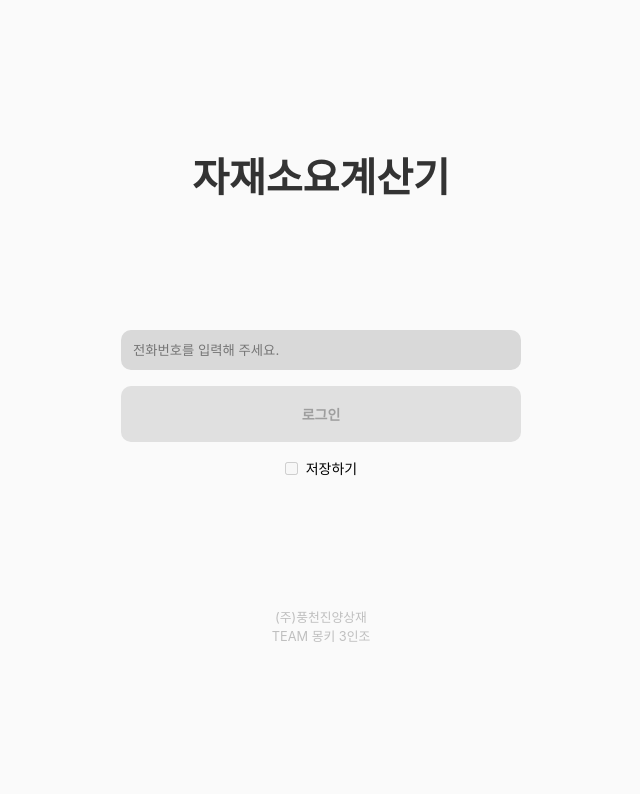
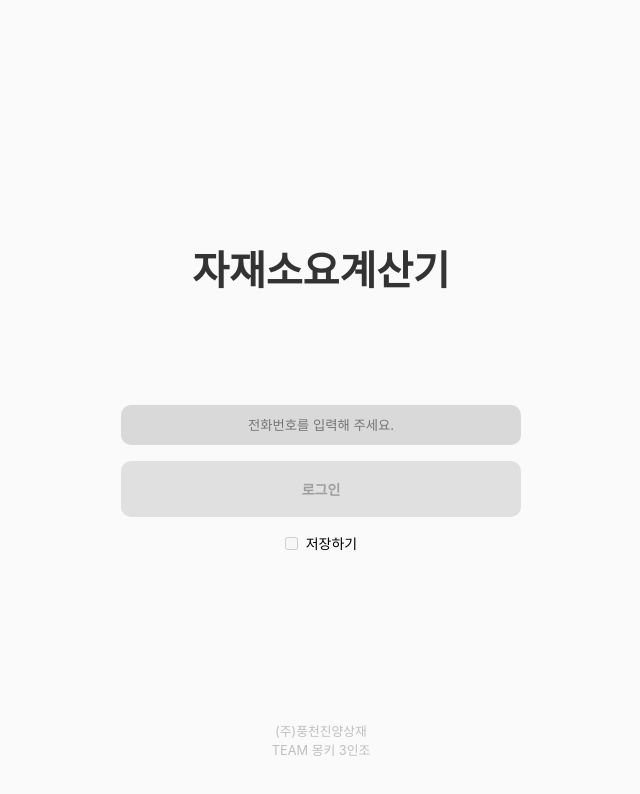
Before and after one commit to j-yesung/volume-calculator, a React (Vite) app: page / in a window 1280 px wide. Shown: the top 794 px of the page, without its empty margins (319-959 px from the left). Built offline with nearby package versions, Linux system fonts and the light colour scheme; a web font is replaced by a local one.

Commit message:
feat: 로컬 스토리지에 전화번호 저장

```diff
--- a/src/features/user/components/login/index.tsx
+++ b/src/features/user/components/login/index.tsx
@@ -15,6 +15,10 @@ const containerStyle = css`
 
 	.c__button {
 		padding: 18px;
+	}
+
+	.c__input {
+		text-align: center;
 	}
 `;
 
@@ -40,6 +44,8 @@ const Login = () => {
 		}
 	}, []);
 
+	const isPhoneNumberVaild = phoneNumber.length === 13;
+
 	const formatPhoneNumber = useCallback((value: string): string => {
 		const numbers = value.replace(/[^0-9]/g, "");
 
@@ -56,26 +62,34 @@ const Login = () => {
 		[formatPhoneNumber],
 	);
 
+	const handleLogin = () => {
+		alert(phoneNumber);
+
+		if (isSaved) {
+			localStorage.setItem(PHONE_NUMBER_STORAGE_KEY, phoneNumber);
+		}
+	};
+
 	const handleToggleCheckbox = () => {
+		if (!isPhoneNumberVaild) return;
+
 		if (isSaved) {
 			localStorage.removeItem(PHONE_NUMBER_STORAGE_KEY);
 			setIsSaved(false);
 		} else {
-			if (phoneNumber.length === 13) {
-				localStorage.setItem(PHONE_NUMBER_STORAGE_KEY, phoneNumber);
-				setIsSaved(true);
-			}
+			localStorage.setItem(PHONE_NUMBER_STORAGE_KEY, phoneNumber);
+			setIsSaved(true);
 		}
 	};
 
 	return (
 		<div css={containerStyle}>
 			<PhoneNumberInput onChange={handlePhoneNumberChange} value={phoneNumber} />
-			<Button onClick={() => alert(phoneNumber)} disabled={phoneNumber.length !== 13}>
+			<Button onClick={handleLogin} disabled={!isPhoneNumberVaild}>
 				로그인
 			</Button>
 			<div css={checkboxStyle} onClick={handleToggleCheckbox}>
-				<input type="checkbox" checked={isSaved} disabled={phoneNumber.length !== 13} />
+				<input type="checkbox" checked={isSaved} disabled={!isPhoneNumberVaild} />
 				저장하기
 			</div>
 		</div>
--- a/src/features/user/pages/main/style.ts
+++ b/src/features/user/pages/main/style.ts
@@ -2,14 +2,15 @@ import styled from "@emotion/styled";
 
 export const Container = styled.div`
 	display: flex;
+	position: relative;
 	flex-direction: column;
 	align-items: center;
-	justify-content: space-evenly;
+	justify-content: center;
 	min-height: 100vh;
 	max-width: 500px;
 	width: 100%;
 	padding: 50px;
-	gap: 25px;
+	gap: 10px;
 	margin: 0 auto;
 
 	.c__button {
@@ -21,11 +22,14 @@ export const Title = styled.h1`
 	font-size: 2.5rem;
 	font-weight: bold;
 	color: #333;
-	margin: 0;
+	margin-bottom: 100px;
 `;
 
 export const Caption = styled.div`
 	display: flex;
+	position: absolute;
+	bottom: 20px;
+	padding: 20px;
 	flex-direction: column;
 	align-items: center;
 	justify-content: center;
```
